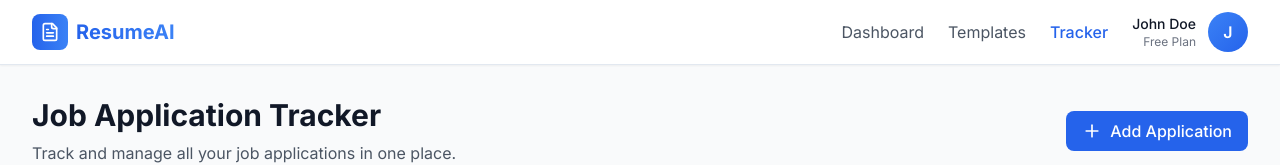
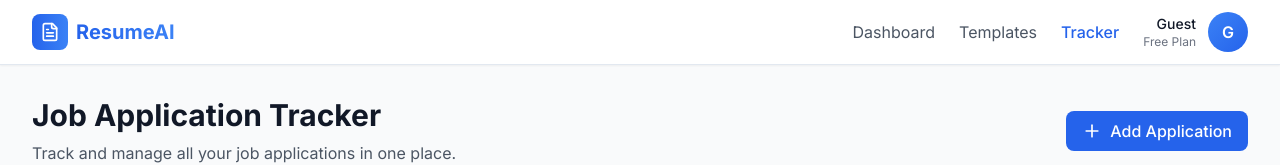
Before and after one commit to kfabiank/resumeai, a Next.js app: page /tracker in a window 1280 px wide. Shown: the top 165 px of the page. Built offline with nearby package versions, Linux system fonts and the light colour scheme.

Commit message:
testint vercel

```diff
--- a/app/tracker/page.tsx
+++ b/app/tracker/page.tsx
@@ -21,6 +21,8 @@ import {
   Mail,
   ChevronDown,
 } from "lucide-react";
+import TopNav from "@/components/top-nav";
+import { useDemoUser } from "@/hooks/use-demo-user";
 
 interface JobApplication {
   id: string;
@@ -115,17 +117,12 @@ const priorityConfig = {
 };
 
 export default function TrackerPage() {
+  const { user } = useDemoUser();
   const [applications, setApplications] = useState(mockApplications);
   const [searchQuery, setSearchQuery] = useState("");
   const [statusFilter, setStatusFilter] = useState<string>("all");
   const [showAddModal, setShowAddModal] = useState(false);
   const [expandedId, setExpandedId] = useState<string | null>(null);
-
-  // Mock user data
-  const user = {
-    name: "John Doe",
-    planType: "free",
-  };
 
   const filteredApplications = applications.filter((app) => {
     const matchesSearch =
@@ -150,41 +147,7 @@ export default function TrackerPage() {
 
   return (
     <div className="min-h-screen bg-gray-50">
-      {/* Navigation */}
-      <nav className="bg-white border-b shadow-sm">
-        <div className="max-w-7xl mx-auto px-4 sm:px-6 lg:px-8">
-          <div className="flex justify-between items-center h-16">
-            <div className="flex items-center space-x-2">
-              <div className="bg-gradient-to-r from-blue-600 to-blue-500 p-2 rounded-lg">
-                <FileText className="h-5 w-5 text-white" />
-              </div>
-              <span className="text-xl font-bold bg-gradient-to-r from-blue-600 to-blue-500 bg-clip-text text-transparent">
-                ResumeAI
-              </span>
-            </div>
-            <div className="flex items-center space-x-6">
-              <Link href="/dashboard" className="text-gray-600 hover:text-gray-900">
-                Dashboard
-              </Link>
-              <Link href="/templates" className="text-gray-600 hover:text-gray-900">
-                Templates
-              </Link>
-              <Link href="/tracker" className="text-blue-600 font-medium">
-                Tracker
-              </Link>
-              <div className="flex items-center space-x-3">
-                <div className="text-right">
-                  <p className="text-sm font-medium text-gray-900">{user.name}</p>
-                  <p className="text-xs text-gray-500 capitalize">{user.planType} Plan</p>
-                </div>
-                <div className="w-10 h-10 rounded-full bg-gradient-to-br from-blue-500 to-blue-600 flex items-center justify-center text-white font-semibold">
-                  {user.name.charAt(0)}
-                </div>
-              </div>
-            </div>
-          </div>
-        </div>
-      </nav>
+      <TopNav active="tracker" user={user} />
 
       <main className="max-w-7xl mx-auto px-4 sm:px-6 lg:px-8 py-8">
         {/* Header */}
```
